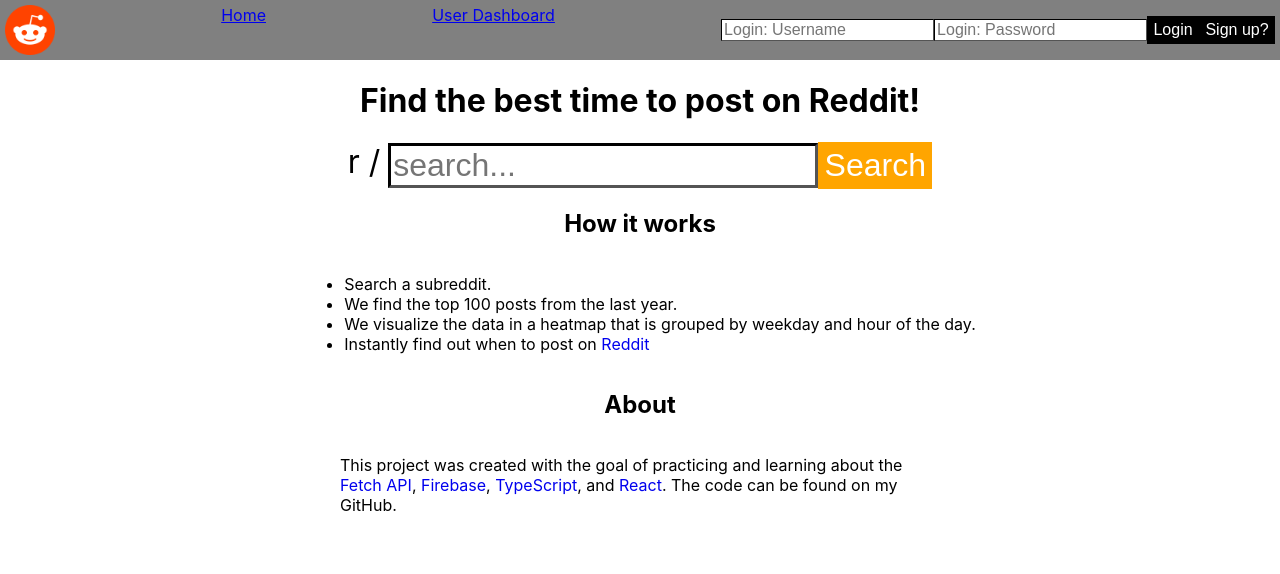
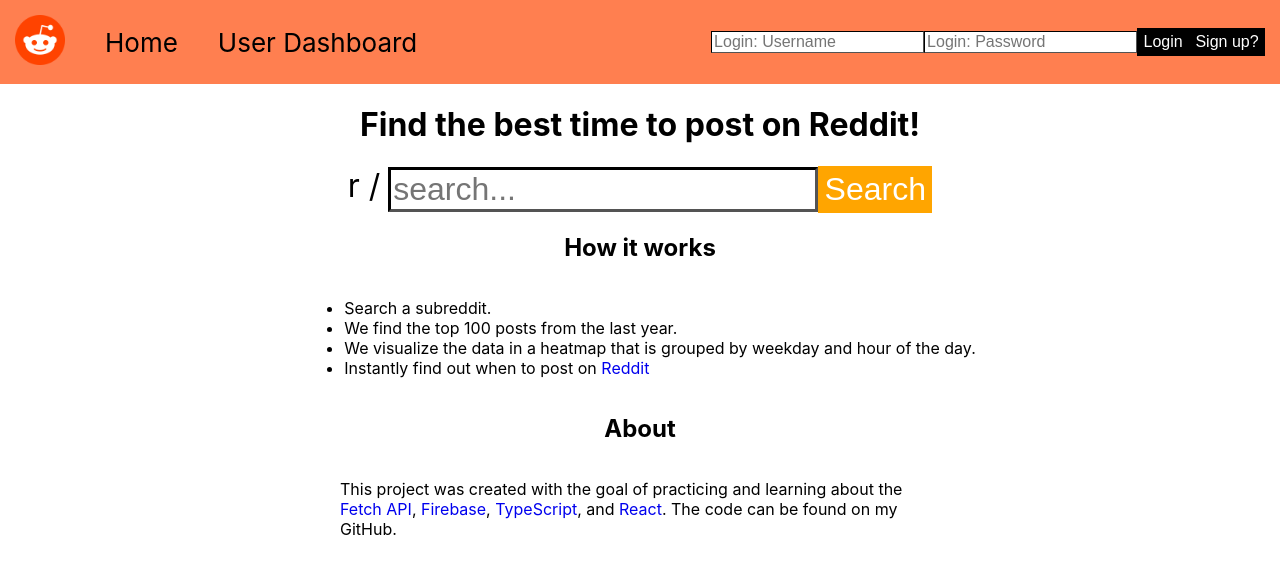
Before and after one commit to Hamm-J/Reddit-Top-Posts-Heatmap, a React (Create React App) app: page / in a window 1280 px wide. Shown: the top 574 px of the page. Built offline with nearby package versions, Linux system fonts and the light colour scheme; no server answers.

Commit message:
Add some styling to the navbar

```diff
--- a/src/components/Navbar/Navbar.styled.tsx
+++ b/src/components/Navbar/Navbar.styled.tsx
@@ -1,9 +1,34 @@
 import styled from "styled-components";
+import { Link } from "react-router-dom";
 
 export const NavbarContainer = styled.div`
-  background-color: gray;
-  padding: 5px;
+  background-color: coral;
+  padding: 15px;
   display: flex;
   flex-direction: row;
   justify-content: space-between;
+  align-items: center;
 `;
+
+export const LinkWrapper = styled.div`
+  display: flex;
+  align-items: center;
+`;
+
+export const LoginWrapper = styled.div``;
+
+export const NavbarLink = styled(Link)`
+  text-decoration: none;
+  margin-right: 40px;
+  font-size: 26px;
+  /* font-weight: bold; */
+  color: black;
+
+  &:hover {
+    text-decoration: underline;
+  }
+`;
+
+export const ImgAnchor = styled.a`
+  margin-right: 40px;
+`;
--- a/src/components/Navbar/Navbar.tsx
+++ b/src/components/Navbar/Navbar.tsx
@@ -1,17 +1,30 @@
-import React from "react";
-import { NavbarContainer } from "./Navbar.styled";
+import React, { useContext } from "react";
+import { FetcherContext } from "../../contexts/FetcherContext";
+import {
+  NavbarContainer,
+  NavbarLink,
+  ImgAnchor,
+  LinkWrapper,
+  LoginWrapper,
+} from "./Navbar.styled";
 import Login from "../Login/Login";
 import redditLogo from "../../images/redditLogo.png";
-import { Link } from "react-router-dom";
+// import { Link } from "react-router-dom";
 
 const Navbar = () => {
+  const { user } = useContext<any>(FetcherContext);
   return (
     <NavbarContainer>
-      <img src={redditLogo} alt="reddit logo" height="50px" width="50px" />
-      <Link to="/">Home</Link>
-      <Link to="/user_dashboard">User Dashboard</Link>
-
-      <Login></Login>
+      <LinkWrapper>
+        <ImgAnchor href="https://www.reddit.com/" target="_blank">
+          <img src={redditLogo} alt="reddit logo" height="50px" width="50px" />
+        </ImgAnchor>
+        <NavbarLink to="/">Home</NavbarLink>
+        <NavbarLink to="/user_dashboard">User Dashboard</NavbarLink>
+      </LinkWrapper>
+      <LoginWrapper>
+        <Login></Login>
+      </LoginWrapper>
     </NavbarContainer>
   );
 };
```
